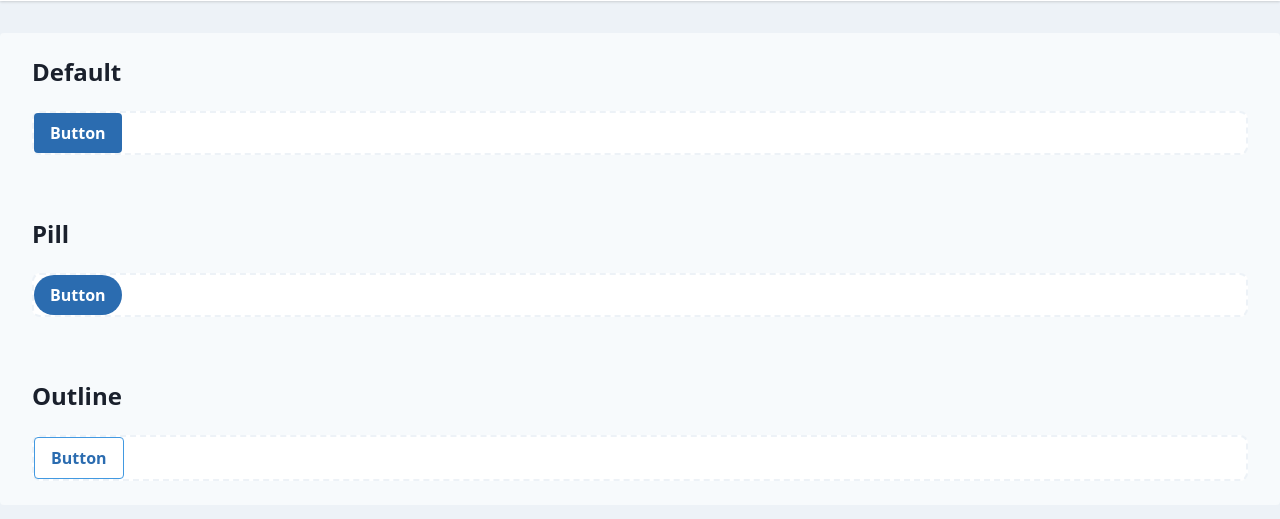
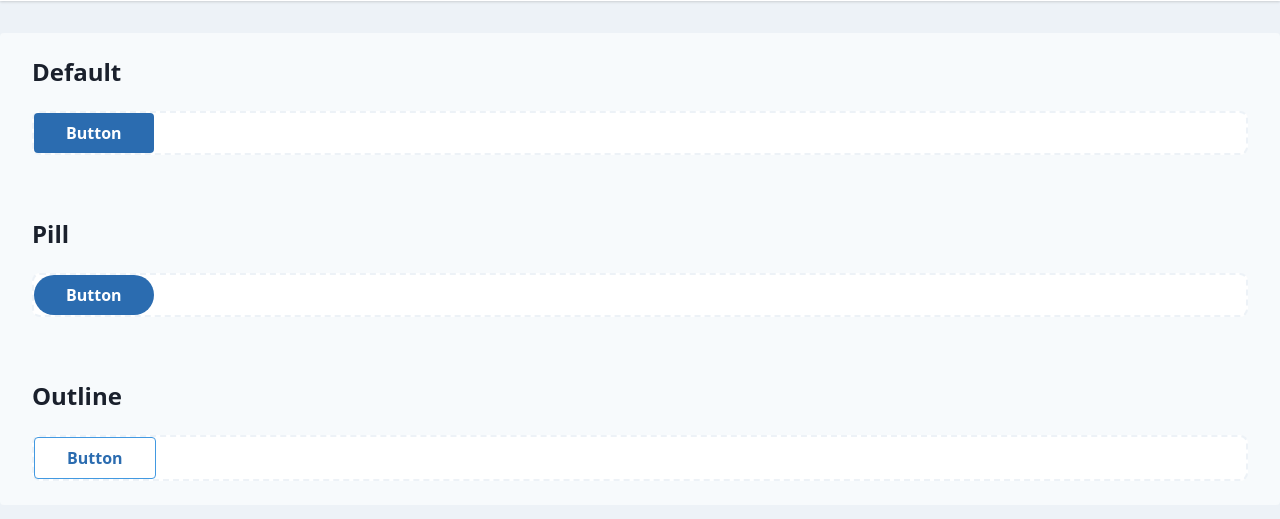
Before and after one commit to leonardofaria/cypress-example, a website: page public/button.html in a window 1280 px wide. Shown: the part 149-668 px from the top of the page. Drawn offline with nearby package versions, Linux system fonts and the light colour scheme.

Commit message:
Change button padding

```diff
--- a/public/button.html
+++ b/public/button.html
@@ -44,7 +44,7 @@
       <h2 class="text-2xl font-bold leading-tight text-gray-900 mb-6">Default</h2>
 
       <div class="border-2 border-dashed border-gray-200 rounded-lg bg-white cypress-wrapper">
-        <button class="bg-blue-700 hover:bg-blue-900 text-white font-bold py-2 px-4 rounded">
+        <button class="bg-blue-700 hover:bg-blue-900 text-white font-bold py-2 px-8 rounded">
           Button
         </button>
       </div>
@@ -55,7 +55,7 @@
       <h2 class="text-2xl font-bold leading-tight text-gray-900 mb-6">Pill</h2>
 
       <div class="border-2 border-dashed border-gray-200 rounded-lg bg-white cypress-wrapper">
-        <button class="bg-blue-700 hover:bg-blue-900 text-white font-bold py-2 px-4 rounded-full">
+        <button class="bg-blue-700 hover:bg-blue-900 text-white font-bold py-2 px-8 rounded-full">
           Button
         </button>
       </div>
@@ -66,7 +66,7 @@
       <h2 class="text-2xl font-bold leading-tight text-gray-900 mb-6">Outline</h2>
 
       <div class="border-2 border-dashed border-gray-200 rounded-lg bg-white cypress-wrapper">
-        <button class="bg-transparent hover:bg-blue-900 text-blue-700 font-semibold hover:text-white py-2 px-4 border border-blue-500 hover:border-transparent rounded">
+        <button class="bg-transparent hover:bg-blue-900 text-blue-700 font-semibold hover:text-white py-2 px-8 border border-blue-500 hover:border-transparent rounded">
           Button
         </button>
       </div>
```
